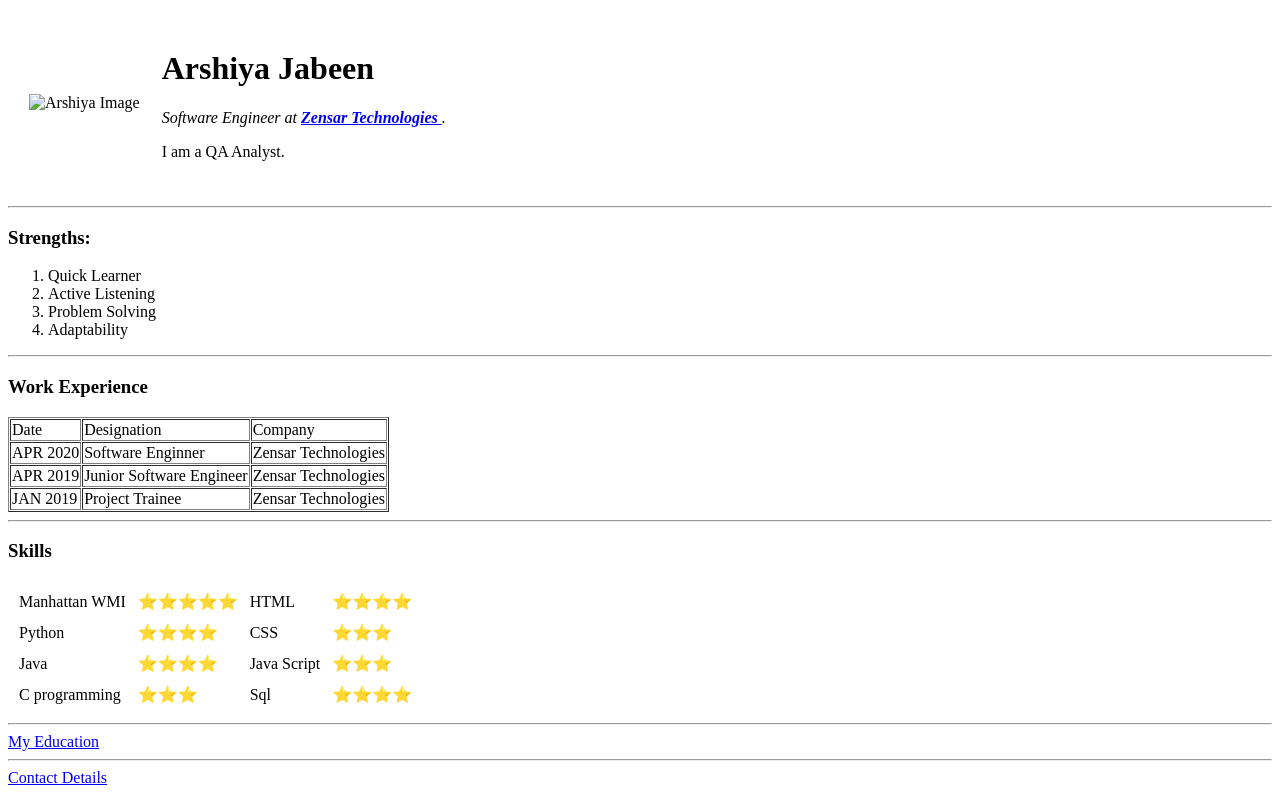
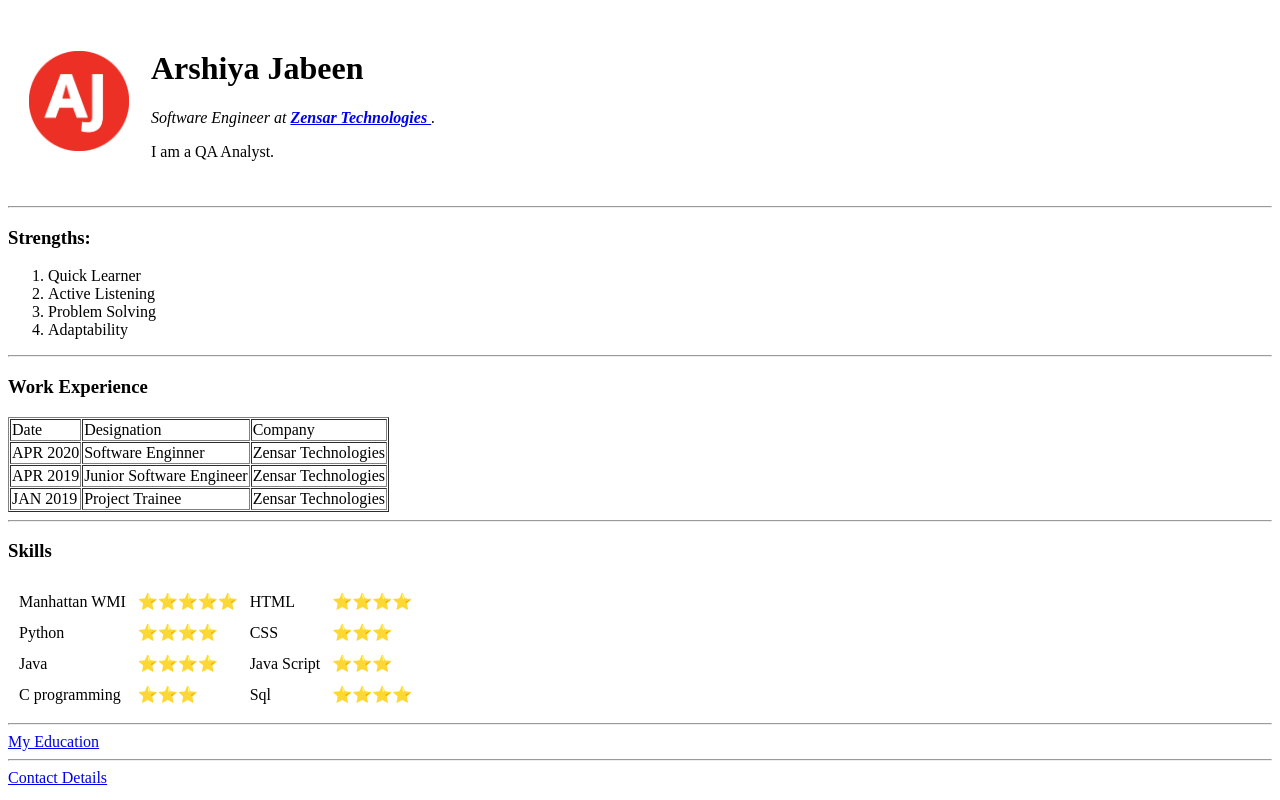
Before and after one commit to arshiya10/CV, a plain HTML site: page index.html in a window 1280 px wide. Drawn offline with Linux system fonts and the light colour scheme.

Commit message:
Update index.html

```diff
--- a/index.html
+++ b/index.html
@@ -9,7 +9,7 @@
 <body>
   <table cellspacing="20">
     <tr>
-      <td><img src="images/aj.png" alt="Arshiya Image" width="100" height="100"></td>
+      <td><img src="aj.png" alt="Arshiya Image" width="100" height="100"></td>
       <td>
         <h1> Arshiya Jabeen </h1>
         <p><em> Software Engineer at <strong><a href="https://www.zensar.com/"> Zensar Technologies </a></strong>.</em></p>
```
